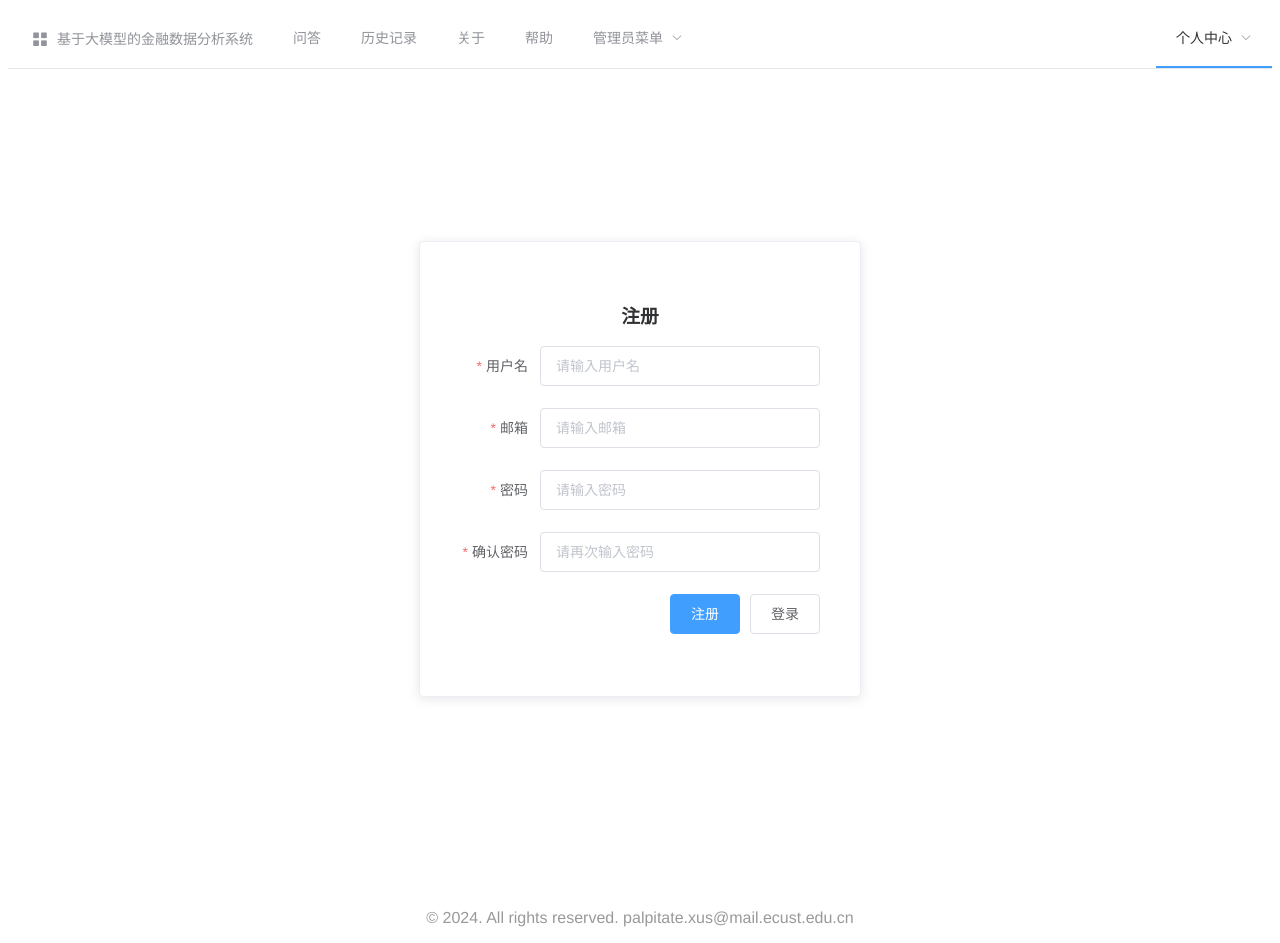
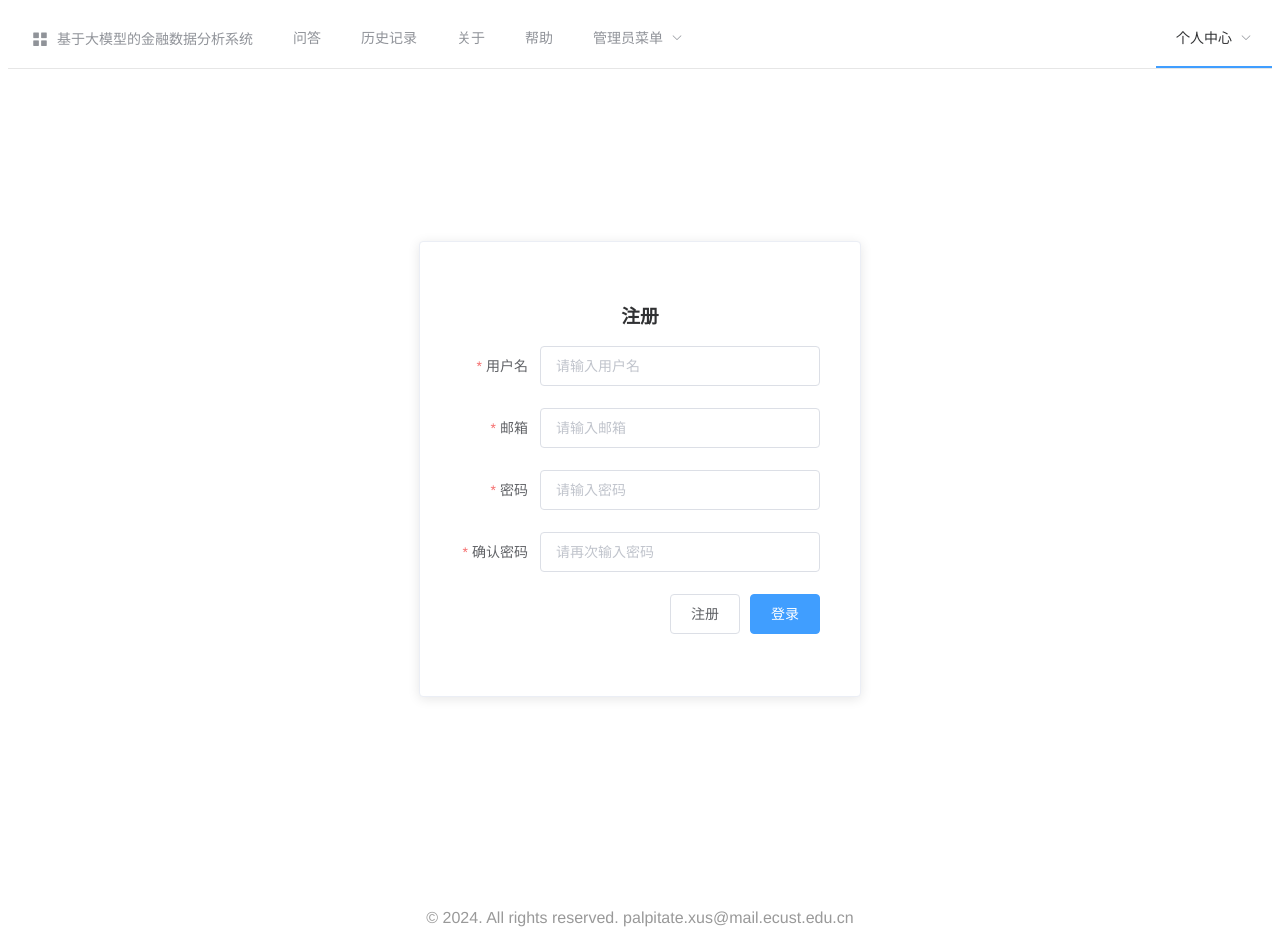
Before and after one commit to Palpitate-xus/finllm_frontend, a Vue app: page /#/register in a window 1280 px wide. Built offline with nearby package versions, Linux system fonts and the light colour scheme; sample sign-in values are in the browser's storage.

Commit message:
update button style of register page

```diff
--- a/src/components/Register.vue
+++ b/src/components/Register.vue
@@ -16,8 +16,8 @@
             <el-input type="password" v-model="registerForm.confirmPassword" placeholder="请再次输入密码"></el-input>
           </el-form-item>
           <el-form-item class="button-container">
-            <el-button type="primary" @click="register">注册</el-button>
-            <el-button @click="goToLogin">登录</el-button>
+            <el-button @click="register">注册</el-button>
+            <el-button type="primary" @click="goToLogin">登录</el-button>
           </el-form-item>
         </el-form>
       </el-card>
```
